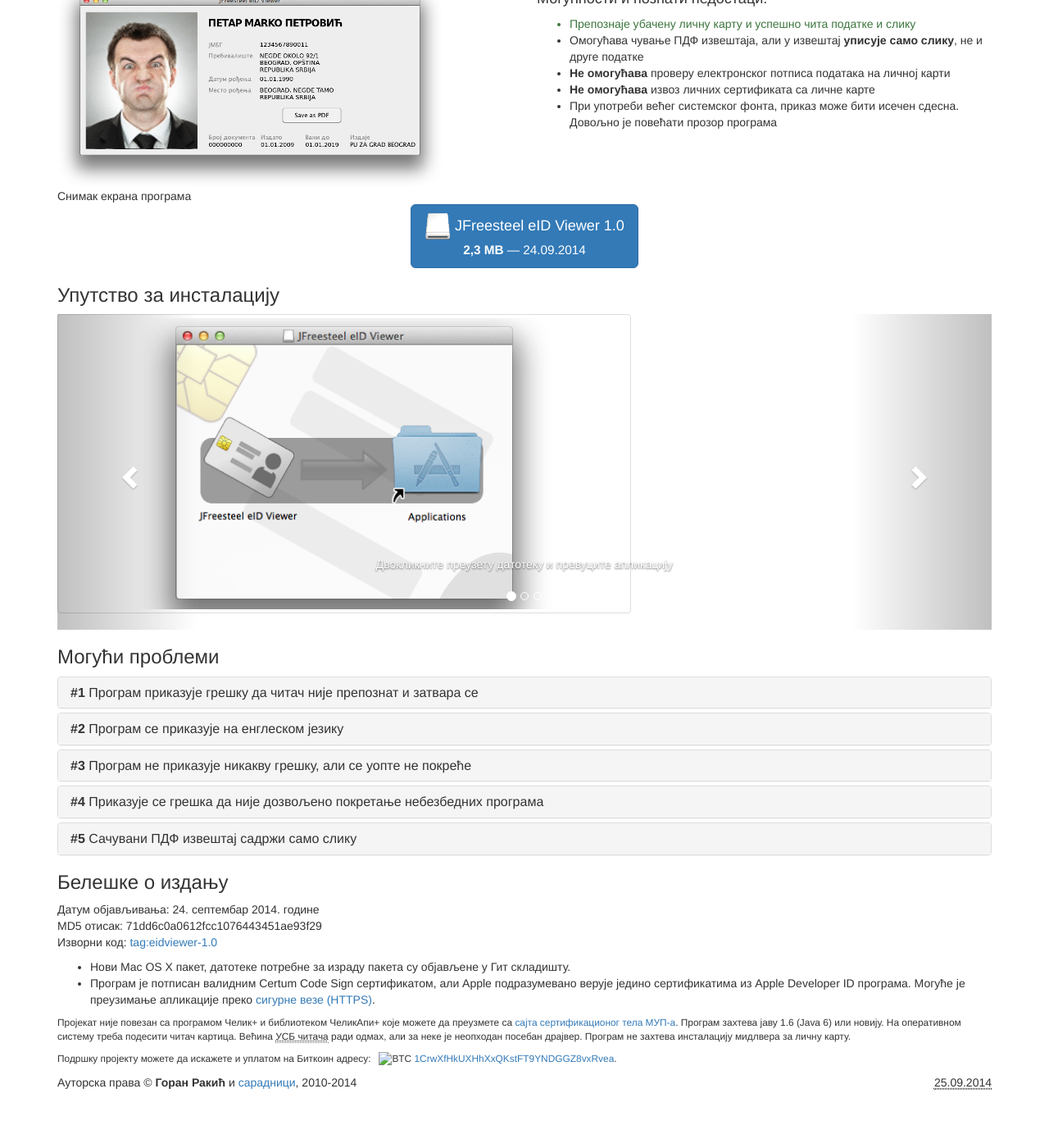
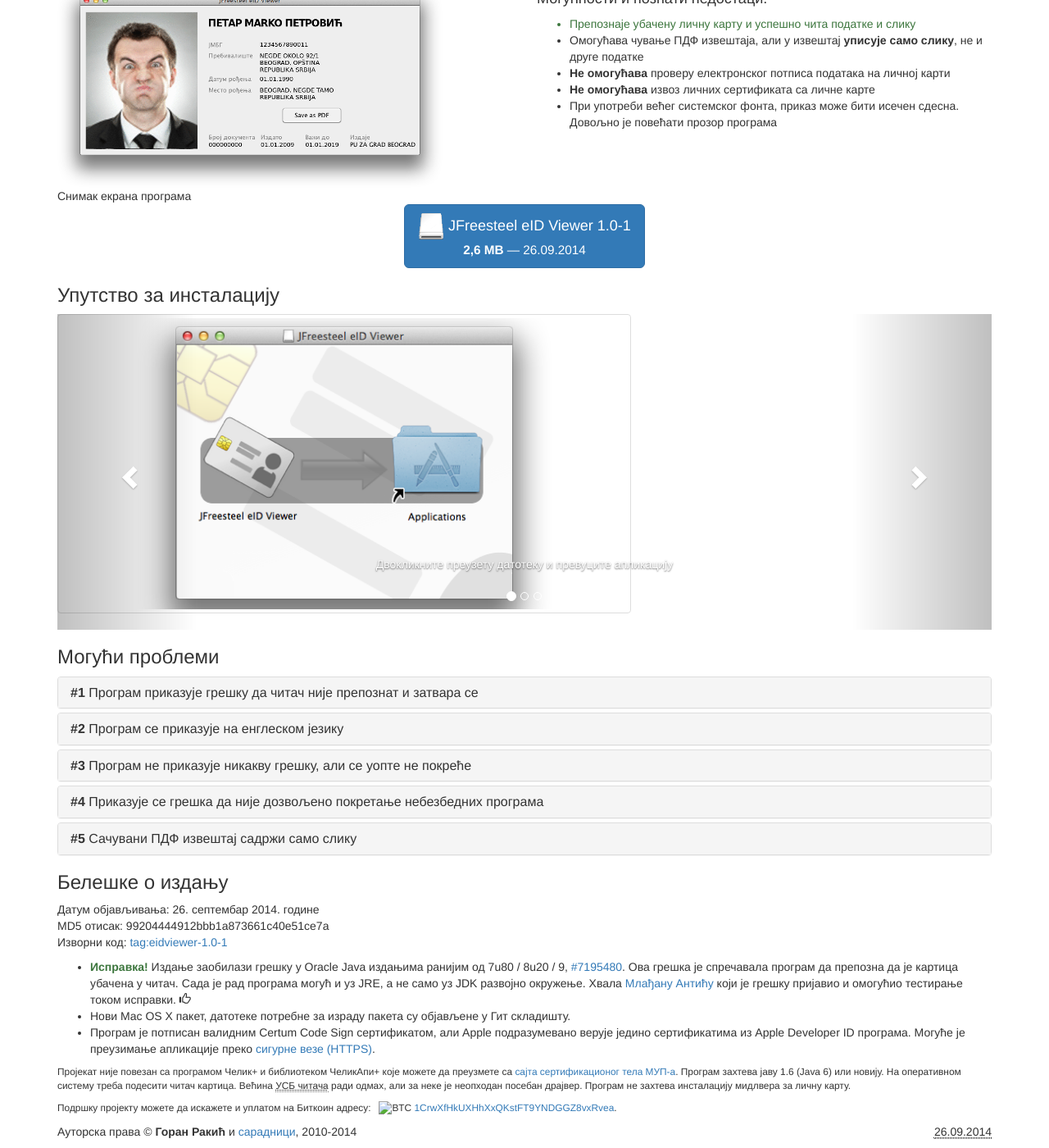
Before and after one commit to grakic/jfreesteel, a Jekyll site: the page built from program/osx/index.html, in a window 1280 px wide and 1400 px high, scrolled down 327 px. Shown: the whole window at 82% size. Built offline with Jekyll 4.4.1, drawn with Linux system fonts in a browser that asks for light colours; nearby versions of some CDN libraries; before the commit the page ends 1667 px from its top, so only the background shows below that.

Commit message:
OS X bugfix release

```diff
--- a/program/osx/index.html
+++ b/program/osx/index.html
@@ -3,7 +3,7 @@
 title: Програм eID Viewer за Mac OS X
 description: Преузмите инсталацију читача личне карте за Apple Mac OS X
 og_image: static/images/screens/osx_step4.png
-date: 2014-09-25 14:40:45
+date: 2014-09-26 17:43:45
 ---
 
 <div class="row features">
@@ -29,8 +29,8 @@
 <div class="row">
     <div class="col-lg-12 text-center">
 
-<a class="btn btn-lg btn-primary btn-download" href="https://github.com/grakic/jfreesteel/releases/download/eidviewer-1.0/jfreesteel-eidviewer-1.0.dmg"><img src="../../static/images/icon_dmg.png" width="32px" height="32px" /> JFreesteel eID Viewer 1.0
-<br/><small><b>2,3 MB</b> &mdash; 24.09.2014</small></a>
+<a class="btn btn-lg btn-primary btn-download" href="https://github.com/grakic/jfreesteel/releases/download/eidviewer-1.0-1/jfreesteel-eidviewer-1.0-1.dmg"><img src="../../static/images/icon_dmg.png" width="32px" height="32px" /> JFreesteel eID Viewer 1.0-1
+<br/><small><b>2,6 MB</b> &mdash; 26.09.2014</small></a>
 
     </div>
 
@@ -94,17 +94,24 @@
     Проверите да ли је читач исправно инсталиран на систему тако што у терминалу покренете наредбу <tt><a href="https://developer.apple.com/library/mac/documentation/Darwin/Reference/Manpages/man8/pcsctest.8.html">pcsctest</a></tt>. Наредба ће исписати
     информације о читачу укључујући и његов назив, а испис треба да „реагује“ када се картица убаци или извади из читача. Већина <abbr title="USB CCID читачи паметних картица">УСБ читача</abbr> би требало да раде одмах по укључивању, али за неке може бити потребан pcscd драјвер (ifhandler) из складишта пакета или са сајта произвођача.
     </p><p>
-    Програм би требало да захтева инсталацију Oracle Java радног окружења ако оно није инсталирано. Mac OS X 10.6 и 10.7 долазе са Јавом 1.6, али ту је у скрипт за покретање неопходно
-    додати параметар <tt>-d32</tt> како би Јава могла се повеже са читачем. Ако је одзив наредбе у терминалу исправан, претпостављајући да сте апликацију инсталирали у /Applications
-    покушајте да у терминалу покренете:
-    <pre>java -d32 -jar /Applications/JFreesteel\ eID\ Viewer.app/Contents/Java/eidviewer.jar</pre>
+    Програм би требало да захтева инсталацију Oracle Java радног окружења ако оно није инсталирано. Mac OS X 10.6 и 10.7 долазе са Apple Java 1.6 која би радила, али на 64-битним
+    системима неопходно је у скрипт за покретање додати параметар <tt>-d32</tt> како би Јава могла се повеже са читачем (на пример <tt>java -d32 -jar /Applications/JFreesteel*.app/Contents/Java/eidviewer.jar</tt>).
+    Међутим, <abbr title="Apple's Java Mac OS X 2012-006 update">каснијим надоградњама</abbr> Apple је потпуно уклонио верзију 1.6 тако да је мало вероватно да је још увек користите!
     </p><p>
-    На Mac OS X 10.8 и новијем ова наредба ће захтевати инсталацију Oracle Java JDK развојног окружења. Уместо тога, ако сте инсталирали Oracle Java радно окружење (на пример са <a href="http://java.com">сајта java.com</a>) покушајте да у терминалу извршите:
-    <pre>/Library/Internet\ Plug-Ins/JavaAppletPlugin.plugin/Contents/Home/bin/java -d32 -jar /Applications/JFreesteel\ eID\ Viewer.app/Contents/Java/eidviewer.jar</pre>
-    <div class="alert alert-warning">Најбоље да наредбу означите и копирате у прозор терминала, пазите да исправно означите од почетка до краја. При куцању наредбе у терминалу код сваког дела наредбе можете да почнете са пар слова и онда притиснете тастер Tab. Наредбу треба унети у једном реду, у прозору терминала може да се сама преломи на крају прозора али немојте куцати тастер за нови ред!</div>
-    </p><p>
-    Уколико ово помогне, јавите резултат <a href="mailto:grakic@devbase.net">е-поштом</a>.
+    Да проверите верзију и издање Јаве, можете да ред по ред прекопирате следеће наредбе у терминал:
+    <pre>
+/Library/Internet\ Plug-Ins/JavaAppletPlugin.plugin/Contents/Home/bin/java -version
+/usr/libexec/java_home -v
+java -version
+    </pre>
+    Последња наредба може од вас тражити да инсталирате Oracle JDK, али то није неопходно за покретање програма.
     </p>
+<div class="alert alert-warning">
+    Издања пре Oracle Java 7u80, 8u20, и 9 <a href="http://bugs.java.com/bugdatabase/view_bug.do?bug_id=7195480">имају више грешки у раду</a>
+    са читачима картица на OS X. Програм JFreesteel eID Viewer када препозна да је покренут на Apple OS X систему под ранијим верзијама користи
+    неколико заобилажења која могу да се одразе на перформансе, али не би требало да се одразе на функционисање. При покретању програма може да
+    се ретко догоди да се програм сруши на самом почетку пре излиставања читача картица. У том случају покрените програм поново.
+</div>
       </div>
     </div>
   </div>
@@ -184,10 +191,13 @@
 </div>
 
     <h3>Белешке о издању</h3>
-    <p>Датум објављивања: 24. септембар 2014. године<br/>
-    MD5 отисак: 71dd6c0a0612fcc1076443451ae93f29<br/>
-    Изворни код: <a href="https://github.com/grakic/jfreesteel/tree/eidviewer-1.0" data-toggle="tooltip" data-placement="top" title="Изворни код програма се налази у модулу eidviewer">tag:eidviewer-1.0</a></p>
+    <p>Датум објављивања: 26. септембар 2014. године<br/>
+    MD5 отисак: 99204444912bbb1a873661c40e51ce7a<br/>
+    Изворни код: <a href="https://github.com/grakic/jfreesteel/tree/eidviewer-1.0-1" data-toggle="tooltip" data-placement="top" title="Изворни код програма се налази у модулу eidviewer">tag:eidviewer-1.0-1</a></p>
     <ul>
+    <li><b class="text-success">Исправка!</b> Издање заобилази грешку у Oracle Java издањима ранијим од 7u80 / 8u20 / 9, <a href="http://bugs.java.com/bugdatabase/view_bug.do?bug_id=7195480">#7195480</a>.
+       Ова грешка је спречавала програм да препозна да је картица убачена у читач. Сада је рад програма могућ и уз JRE, а не само уз JDK развојно окружење.
+       Хвала <a href="https://twitter.com/kondormit">Млађану Антићу</a> који је грешку пријавио и омогућио тестирање током исправки. <span class="glyphicon glyphicon-thumbs-up"></span></li>
     <li>Нови Mac OS X пакет, датотеке потребне за израду пакета су објављене у Гит складишту.</li>
     <li>Програм је потписан валидним Certum Code Sign сертификатом, али Apple подразумевано верује
     једино сертификатима из Apple Developer ID програма. Могуће је преузимање апликације преко
```
